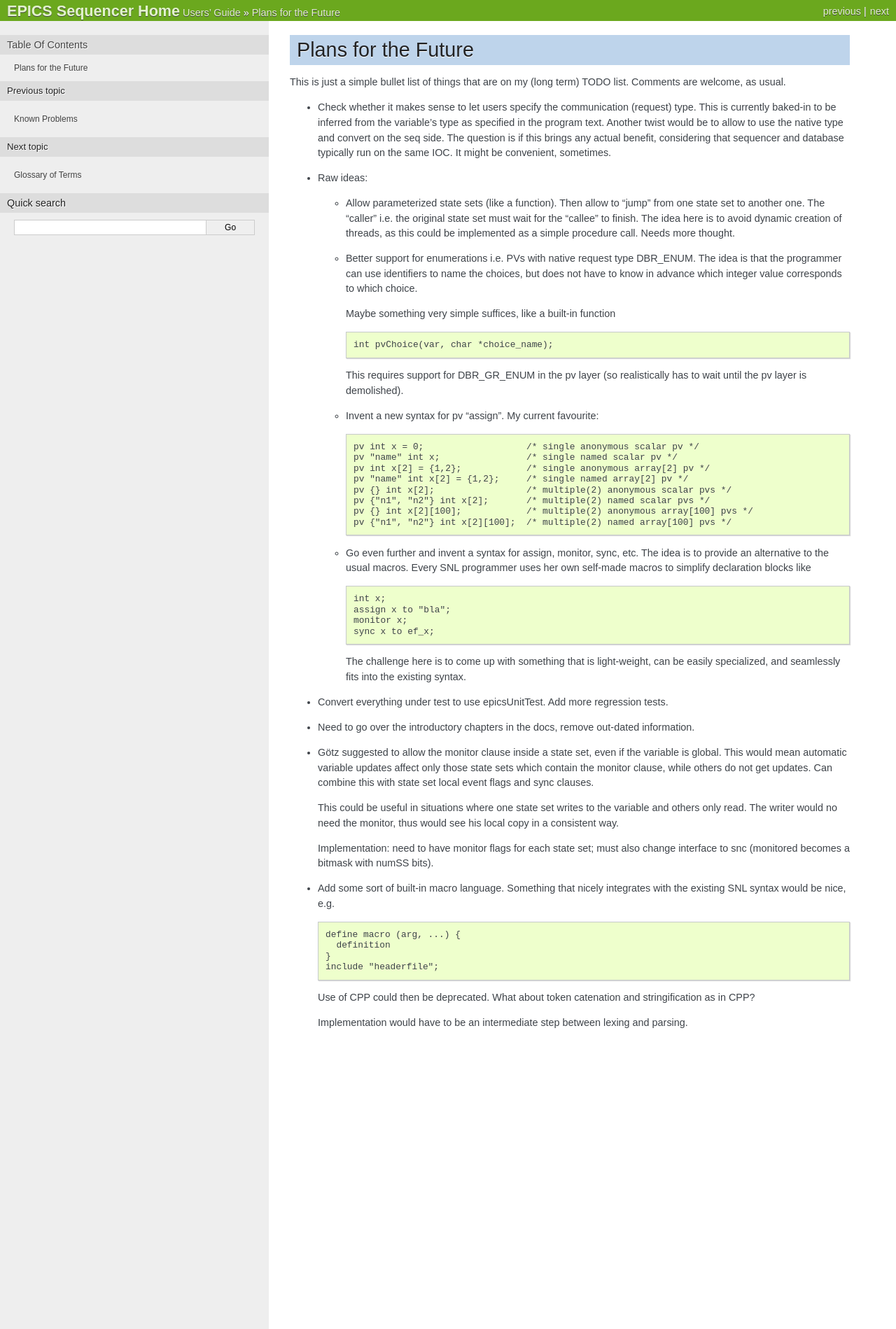
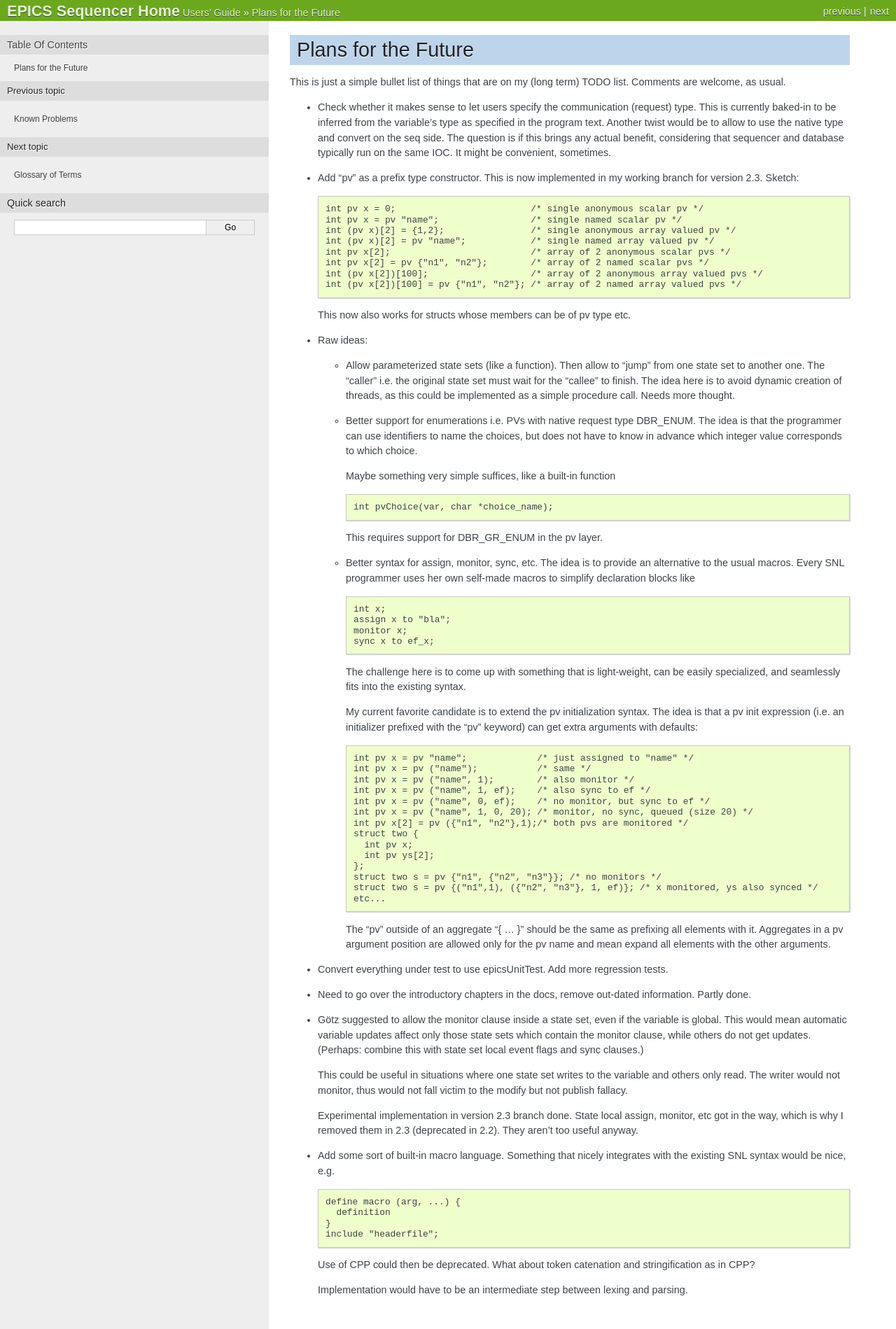
Before and after one commit to jeonghanlee/sequencer-2-2, a Sphinx documentation site: the page built from documentation/Plans.txt, in a window 1280 px wide. Shown: the whole page at 70% size. Built offline with Sphinx 7.4.7, drawn with Linux system fonts in a browser that asks for light colours; pages that are not in the unit, such as notebooks, are missing from menus.

Commit message:
docs: updated my plans for the future

```diff
--- a/documentation/Plans.txt
+++ b/documentation/Plans.txt
@@ -11,6 +11,20 @@ list. Comments are welcome, as usual.
   on the seq side. The question is if this
   brings any actual benefit, considering that sequencer and database
   typically run on the same IOC. It might be convenient, sometimes.
+
+* Add "pv" as a prefix type constructor. This is now implemented in my
+  working branch for version 2.3. Sketch::
+
+    int pv x = 0;                         /* single anonymous scalar pv */
+    int pv x = pv "name";                 /* single named scalar pv */
+    int (pv x)[2] = {1,2};                /* single anonymous array valued pv */
+    int (pv x)[2] = pv "name";            /* single named array valued pv */
+    int pv x[2];                          /* array of 2 anonymous scalar pvs */
+    int pv x[2] = pv {"n1", "n2"};        /* array of 2 named scalar pvs */
+    int (pv x[2])[100];                   /* array of 2 anonymous array valued pvs */
+    int (pv x[2])[100] = pv {"n1", "n2"}; /* array of 2 named array valued pvs */
+
+  This now also works for structs whose members can be of pv type etc.
 
 * Raw ideas:
 
@@ -29,24 +43,11 @@ list. Comments are welcome, as usual.
 
       int pvChoice(var, char *choice_name);
 
-    This requires support for DBR_GR_ENUM in the pv layer (so realistically
-    has to wait until the pv layer is demolished).
+    This requires support for DBR_GR_ENUM in the pv layer.
 
-  - Invent a new syntax for pv "assign". My current favourite::
-
-      pv int x = 0;                   /* single anonymous scalar pv */
-      pv "name" int x;                /* single named scalar pv */
-      pv int x[2] = {1,2};            /* single anonymous array[2] pv */
-      pv "name" int x[2] = {1,2};     /* single named array[2] pv */
-      pv {} int x[2];                 /* multiple(2) anonymous scalar pvs */
-      pv {"n1", "n2"} int x[2];       /* multiple(2) named scalar pvs */
-      pv {} int x[2][100];            /* multiple(2) anonymous array[100] pvs */
-      pv {"n1", "n2"} int x[2][100];  /* multiple(2) named array[100] pvs */
-
-  - Go even further and invent a syntax for assign, monitor, sync, etc.
-    The idea is to provide an alternative to the usual macros. Every
-    SNL programmer uses her own self-made macros to simplify declaration blocks
-    like ::
+  - Better syntax for assign, monitor, sync, etc. The idea is to provide an
+    alternative to the usual macros. Every SNL programmer uses her own
+    self-made macros to simplify declaration blocks like ::
 
       int x;
       assign x to "bla";
@@ -56,22 +57,48 @@ list. Comments are welcome, as usual.
     The challenge here is to come up with something that is light-weight,
     can be easily specialized, and seamlessly fits into the existing syntax.
 
+    My current favorite candidate is to extend the pv initialization syntax.
+    The idea is that a pv init expression (i.e. an initializer prefixed with
+    the "pv" keyword) can get extra arguments with defaults::
+
+      int pv x = pv "name";             /* just assigned to "name" */
+      int pv x = pv ("name");           /* same */
+      int pv x = pv ("name", 1);        /* also monitor */
+      int pv x = pv ("name", 1, ef);    /* also sync to ef */
+      int pv x = pv ("name", 0, ef);    /* no monitor, but sync to ef */
+      int pv x = pv ("name", 1, 0, 20); /* monitor, no sync, queued (size 20) */
+      int pv x[2] = pv ({"n1", "n2"},1);/* both pvs are monitored */
+      struct two {
+        int pv x;
+        int pv ys[2];
+      };
+      struct two s = pv {"n1", {"n2", "n3"}}; /* no monitors */
+      struct two s = pv {("n1",1), ({"n2", "n3"}, 1, ef)}; /* x monitored, ys also synced */
+      etc...
+
+    The "pv" outside of an aggregate "{ ... }" should be the same as
+    prefixing all elements with it. Aggregates in a pv argument position
+    are allowed only for the pv name and mean expand all elements with the
+    other arguments.
+
 * Convert everything under test to use epicsUnitTest. Add more regression tests.
 
 * Need to go over the introductory chapters in the docs, remove out-dated
-  information.
+  information. Partly done.
 
-* Götz suggested to allow the monitor clause inside a state set, even if the
-  variable is global. This would mean automatic variable updates affect only
-  those state sets which contain the monitor clause, while others do not get
-  updates. Can combine this with state set local event flags and sync clauses.
+* Götz suggested to allow the monitor clause inside a state set, even if
+  the variable is global. This would mean automatic variable updates affect
+  only those state sets which contain the monitor clause, while others do
+  not get updates. (Perhaps: combine this with state set local event flags
+  and sync clauses.)
 
   This could be useful in situations where one state set writes to the variable
-  and others only read. The writer would no need the monitor, thus would see
-  his local copy in a consistent way.
+  and others only read. The writer would not monitor, thus would not fall
+  victim to the modify but not publish fallacy.
 
-  Implementation: need to have monitor flags for each state set; must also
-  change interface to snc (monitored becomes a bitmask with numSS bits).
+  Experimental implementation in version 2.3 branch done. State local
+  assign, monitor, etc got in the way, which is why I removed them in 2.3
+  (deprecated in 2.2). They aren't too useful anyway.
 
 * Add some sort of built-in macro language. Something that nicely integrates
   with the existing SNL syntax would be nice, e.g. ::
```
